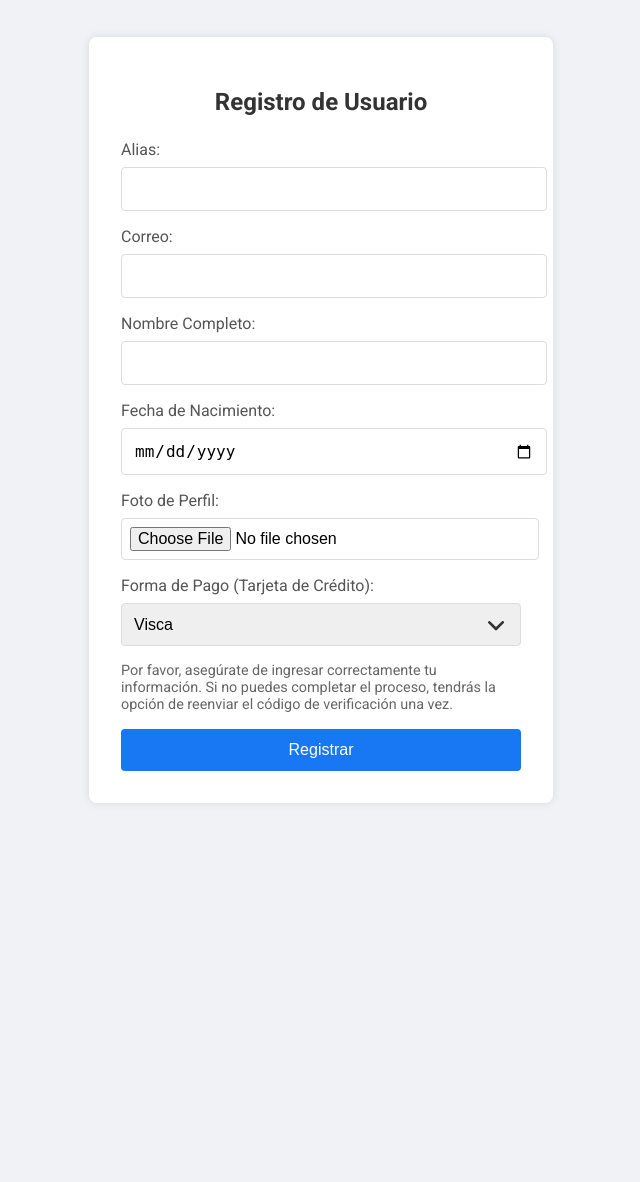
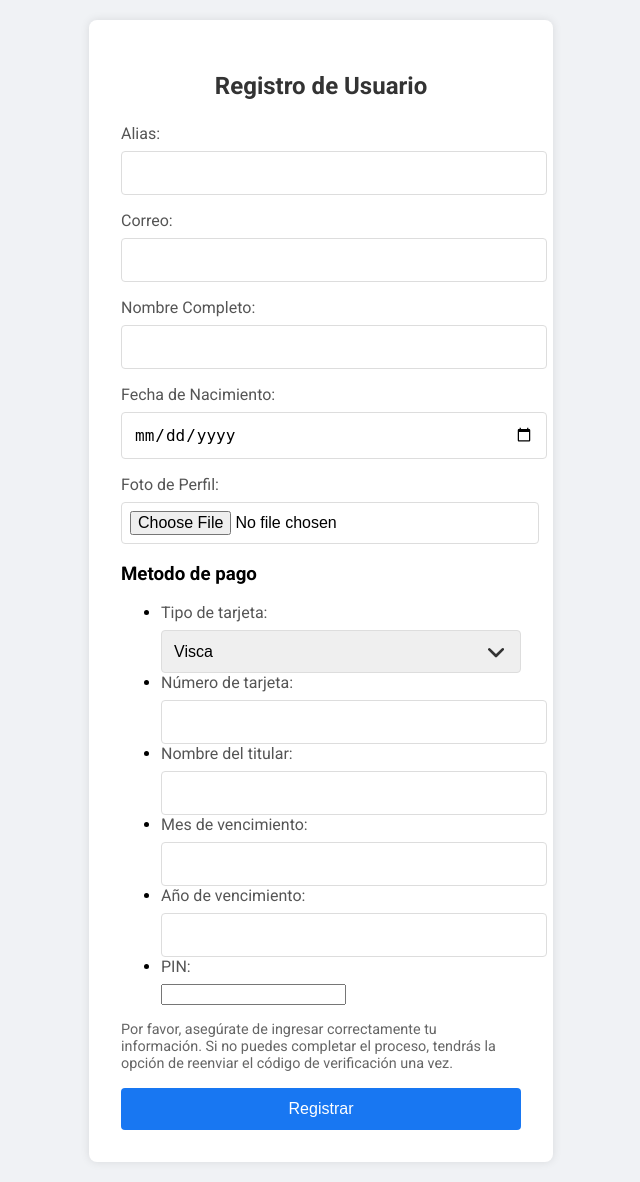
Before and after one commit to fabiola-alston/IntelliHome, a Flask app: page /register in a window 1280 px wide. Shown: the whole page, without its empty margins (319-959 px from the left). Before the commit the page ends 803 px from the top, so only its background shows below. Run offline with Flask 3, Linux system fonts and the light colour scheme.

Commit message:
Comprobada funcionalidad del register

```diff
--- a/app.py
+++ b/app.py
@@ -100,7 +100,7 @@ def registrar_usuario(
         "password": password,
         "nombre": nombre,
         "fecha_nacimiento": fecha_nacimiento,
-        "forma_pago": forma_pago,
+        "metodos_pago": forma_pago,
         "foto_perfil": foto_perfil,
         "casas": casas,
     }
@@ -251,7 +251,27 @@ def register():
         email = request.form["email"]
         nombre = request.form["nombre"]
         fecha_nacimiento = request.form["fecha_nacimiento"]
-        forma_pago = request.form["pago"]
+        # Obtiene toda la informacion de pago (card_number, card_holder, date, pin, brand)
+        brand = request.form["brand"]
+        card_holder = request.form["card_holder"]
+        card_number = request.form["card_number"]
+        pin = request.form["pin"]
+        year = request.form["year"]
+        month = request.form["month"]
+
+        if not validar_metodo_de_pago(card_number, card_holder, month, year, pin, brand):
+            flash("Por favor, ingresa información válida")
+            return redirect(url_for("register"))
+        metodo_pago = {
+            "card_number": card_number,
+            "card_holder": card_holder,
+            "date": f"{month}/{year}",
+            "pin": pin,
+            "brand": brand,
+            "debt": 0,
+            "amount": 0
+        }
+
 
         # Validar si el alias o correo ya existen
         if alias_o_correo_duplicado(alias, email):
@@ -276,7 +296,7 @@ def register():
         session["email"] = email
         session["nombre"] = nombre
         session["fecha_nacimiento"] = fecha_nacimiento
-        session["forma_pago"] = forma_pago
+        session["metodo_pago"] = metodo_pago
         session["foto_perfil"] = filename
 
         # Generar y enviar código de verificación con límite de 2 minutos
@@ -336,7 +356,7 @@ def validar_contraseña():
                 password,
                 session["nombre"],
                 session["fecha_nacimiento"],
-                session["forma_pago"],
+                session["metodo_pago"],
                 session["foto_perfil"],
             )
             flash("Usuario registrado correctamente")
@@ -805,6 +825,28 @@ def guardar_info_pago(
             json.dump(data, f, indent=4)
 
 
+def validar_metodo_de_pago(card_number, card_holder: str, month, year, pin, brand):
+    validation = (
+        card_number.isdigit(),
+        len(card_number) == 16,
+        len(card_holder) > 0,
+        month.isdigit(),
+        1 <= int(month) <= 13,
+        year.isdigit(),
+        len(year) == 2,
+        pin.isdigit(),
+        3 <= len(pin) <= 5,
+        any((
+            brand.lower() == "visca" and card_number.startswith("1"),
+            brand.lower() == "masterchef" and card_number.startswith("2"),
+            brand.lower() == "americancity" and card_number.startswith("3"),
+            brand.lower() == "ticaplay" and card_number.startswith("4")
+        ))
+    )
+    print(validation)
+    return all(validation)
+
+
 @app.route('/agregar_pago', methods=['GET', 'POST'])
 def agregar_pago():
     if request.method == 'POST':
@@ -822,41 +864,7 @@ def agregar_pago():
             return redirect(url_for('agregar_pago'))
 
         try:
-            print(
-                card_number.isdigit(),
-                len(card_number) == 16,
-                card_holder.isalpha(),
-                len(card_holder) > 0,
-                month.isdigit(),
-                1 <= int(month) <= 13,
-                year.isdigit(),
-                len(year) == 2,
-                pin.isdigit(),
-                3 <= len(pin) <= 4,
-                brand.lower() == "visca" and card_number.startswith("1"),
-                brand.lower() == "masterchef" and card_number.startswith("2"),
-                brand.lower() == "americancity" and card_number.startswith("3"),
-                brand.lower() == "ticaplay" and card_number.startswith("4"),
-            )
-            validation = (
-                card_number.isdigit(),
-                len(card_number) == 16,
-                card_holder.isalpha(),
-                len(card_holder) > 0,
-                month.isdigit(),
-                1 <= int(month) <= 13,
-                year.isdigit(),
-                len(year) == 2,
-                pin.isdigit(),
-                3 <= len(pin) <= 4,
-                (
-                    brand.lower() == "visca" and card_number.startswith("1"),
-                    brand.lower() == "masterchef" and card_number.startswith("2"),
-                    brand.lower() == "americancity" and card_number.startswith("3"),
-                    brand.lower() == "ticaplay" and card_number.startswith("4"),
-                )
-            )
-            if not all(validation):
+            if not validar_metodo_de_pago(card_number, card_holder, month, year, pin, brand):
                 flash("Por favor, ingresa información válida")
                 return redirect(url_for('agregar_pago'))
         except ValueError:
--- a/templates/register.html
+++ b/templates/register.html
@@ -10,6 +10,9 @@
 <body>
     <div class="register-container">
         <h2>Registro de Usuario</h2>
+        {% for message in get_flashed_messages() %}
+            <p class="error">{{ message }}</p>
+        {% endfor %}
         <form action="/register" method="POST" enctype="multipart/form-data">
             <div class="input-group">
                 <label for="alias">Alias:</label>
@@ -37,13 +40,38 @@
             </div>
 
             <div class="input-group">
-                <label for="pago">Forma de Pago (Tarjeta de Crédito):</label>
-                <select id="pago" name="pago" required>
-                    <option value="Visca">Visca</option>
-                    <option value="MasterChef">MasterChef</option>
-                    <option value="AmericanCity">AmericanCity</option>
-                    <option value="TicaPay">TicaPay</option>
-                </select>
+              <h3>Metodo de pago</h3>
+              <ul>
+                  <li>
+                      <label for="brand">Tipo de tarjeta:</label>
+                      <select id="brand" name="brand" required>
+                          <option value="visca">Visca</option>
+                          <option value="masterchef">Masterchef</option>
+                          <option value="americancity">AmericanCity</option>
+                          <option value="ticapay">TicaPay</option>
+                      </select>
+                  </li>
+                  <li>
+                      <label for="card_number">Número de tarjeta:</label>
+                      <input type="text" id="card_number" name="card_number" required>
+                  </li>
+                  <li>
+                      <label for="card_holder">Nombre del titular:</label>
+                      <input type="text" id="card_holder" name="card_holder" required>
+                  </li>
+                  <li>
+                      <label for="month">Mes de vencimiento:</label>
+                      <input type="text" id="month" name="month" required>
+                  </li>
+                  <li>
+                      <label for="year">Año de vencimiento:</label>
+                      <input type="text" id="year" name="year" required>
+                  </li>
+                  <li>
+                      <label for="pin">PIN:</label>
+                      <input type="password" id="pin" name="pin" required>
+                  </li>
+              </ul>
             </div>
 
             <p class="info-text">Por favor, asegúrate de ingresar correctamente tu información. Si no puedes completar el proceso, tendrás la opción de reenviar el código de verificación una vez.</p>
```
Also changed, not shown: usuarios.json (+19 -1 lines).
